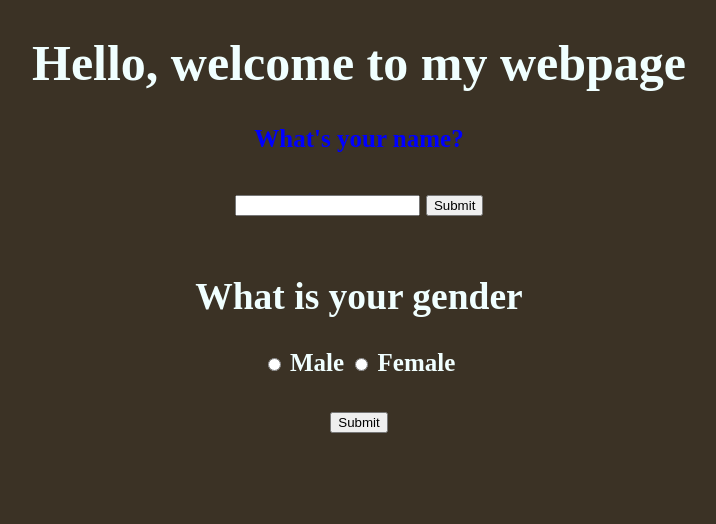
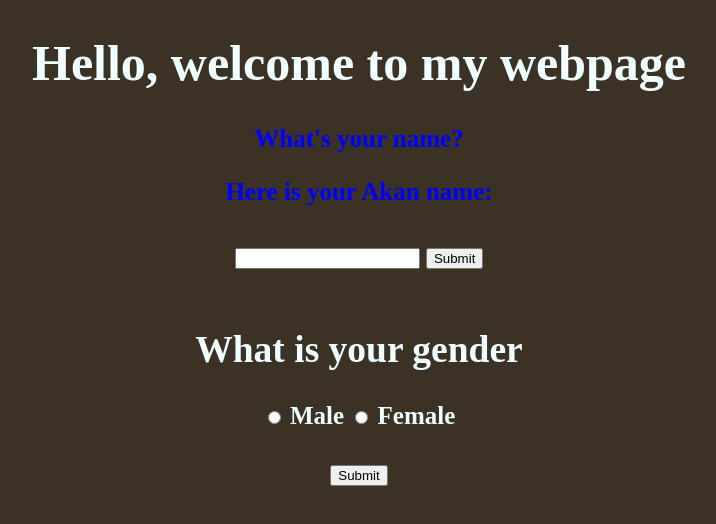
Before and after one commit to Pascal-Owilly/Akan-Names, a plain HTML site: page index.html in a window 1280 px wide. Shown: the whole page, without its empty margins (281-997 px from the left). Drawn offline with Linux system fonts and the light colour scheme.

Commit message:
add a paragraph showing users their akan names

```diff
--- a/index.html
+++ b/index.html
@@ -10,6 +10,7 @@
   <body">
       <h1>Hello, welcome to my webpage</h1>
           <p>What's your name?</p>
+          <p>Here is your Akan name: </p>
           <h5 id="message" style="color: green;"></h5>
 
           <input type="text" id="userInput">
```
